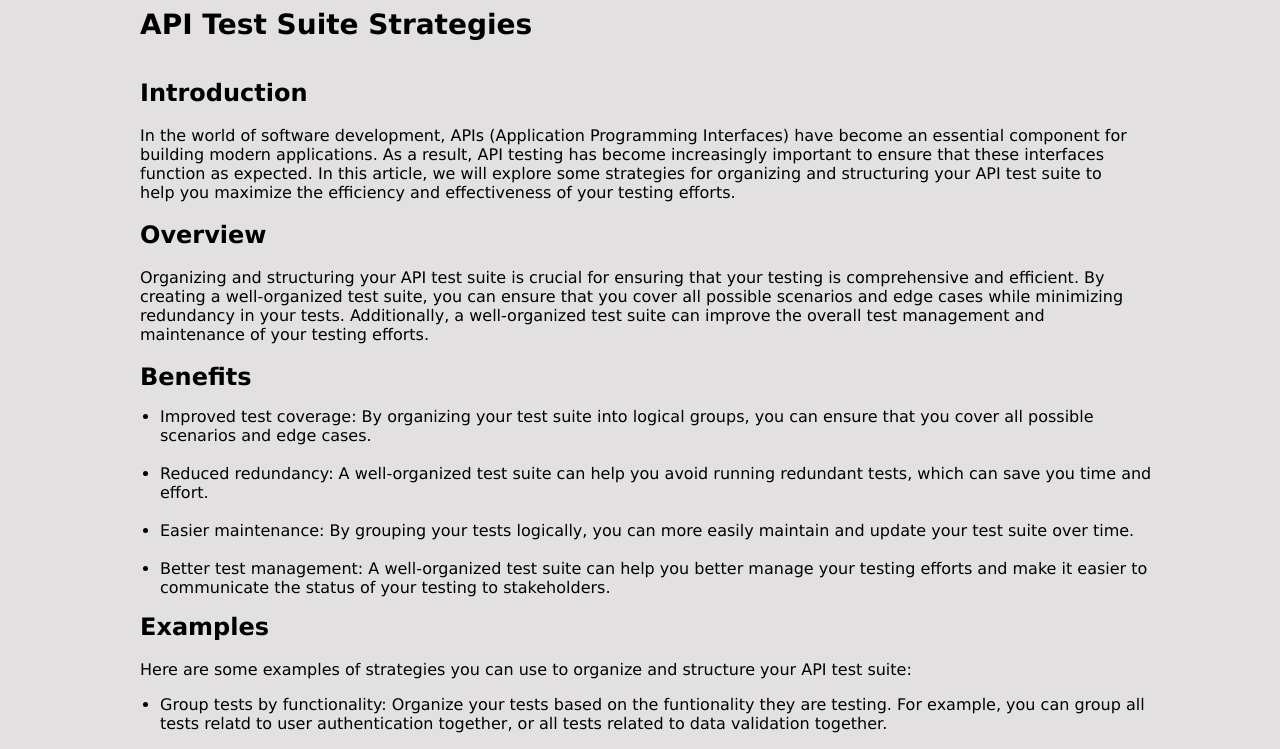
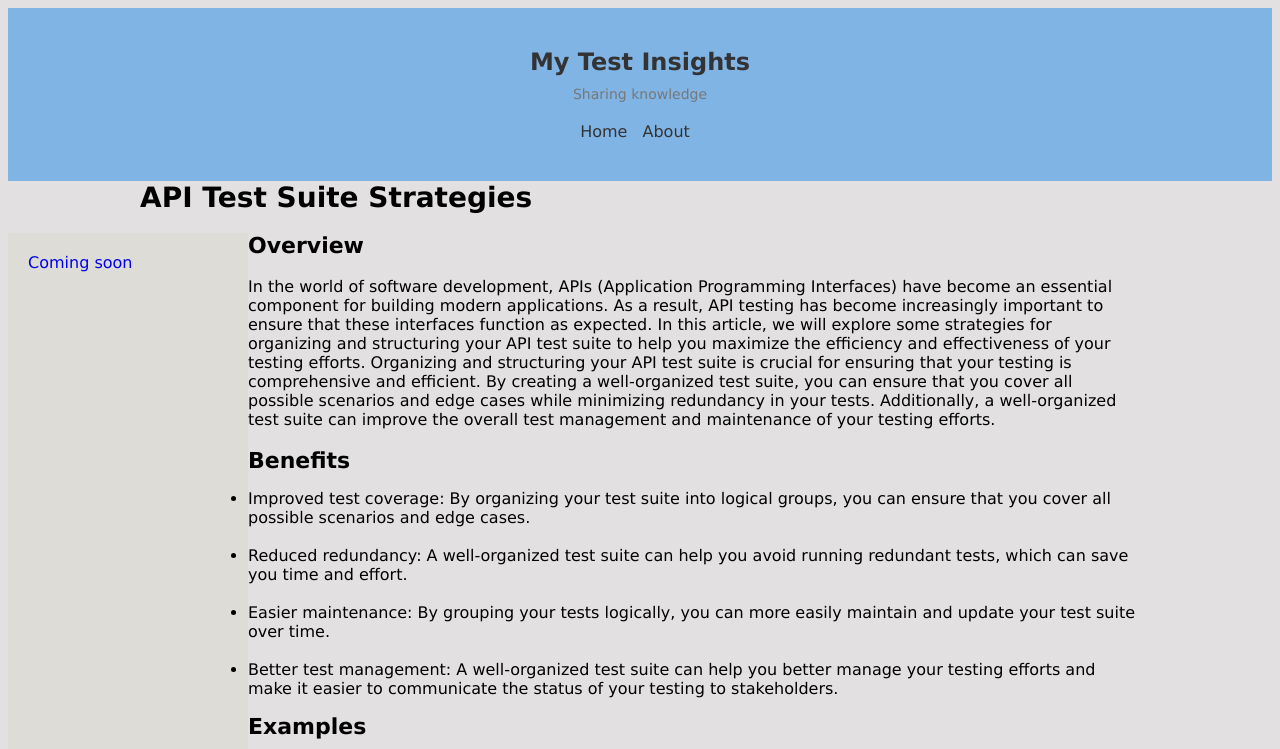
Before and after one commit to KaushikTest/api-test-suite-strategies, a plain HTML site: page index.html in a window 1280 px wide. Shown: the top 749 px of the page. Drawn offline with Linux system fonts and the light colour scheme.

Commit message:
Refactor
added github and linked in profile to github page
added a header.
added a blank about me page

```diff
--- a/index.html
+++ b/index.html
@@ -1,5 +1,6 @@
 <!DOCTYPE html>
 <html>
+
 <head>
   <title>API Test Suite Strategies</title>
   <meta charset="UTF-8">
@@ -7,86 +8,207 @@
   <style>
     /* Add your custom styles here */
     body {
+      min-height: 100vh;
       font-family: Verdana, Geneva, Tahoma, sans-serif;
       background-color: rgb(226, 224, 224);
+      /* display: flex;
+  flex-direction: column; */
     }
 
     .content {
-      max-width: 1000px; /* Adjust this value as needed */
-      margin:auto
+      max-width: 1000px;
+      /* Adjust this value as needed */
+      margin: auto;
+      /* margin-left: 220px;
+      padding: 20px; */
     }
+
     h1 {
       max-width: 1000px;
       font-size: 28px;
       font-weight: bold;
-      margin:auto
+      margin: auto
     }
+
     h2 {
       max-width: 1000px;
+      font-size: 22px;
+      font-weight: bold;
+      margin: auto
+    }
+
+    p {
+      max-width: 1000px;
+      margin: auto
+    }
+
+    word {
+      font-weight: bold;
+    }
+
+    header {
+      background-color: #80b4e5;
+      padding: 40px;
+      text-align: center;
+    }
+
+    footer {
+      background-color: #665353;
+      padding: 20px;
+      text-align: center;
+      /* margin-top: auto; */
+    }
+
+    .sidebar {
+      width: 200px;
+      height: 1600px;
+      background-color: #dddcd6;
+      padding: 20px;
+      overflow-y: auto;
+      /* Enable vertical scroll */
+      float: left;
+    }
+
+    .sidebar ul {
+      list-style-type: none;
+      padding: 0;
+      margin: 0;
+    }
+
+    .sidebar li {
+      margin-bottom: 10px;
+    }
+
+    .sidebar li a {
+      display: block;
+      text-decoration: none;
+    }
+
+    .logo {
       font-size: 24px;
       font-weight: bold;
-      margin:auto
+      color: #333;
+      margin-bottom: 10px;
     }
-    p {
-        max-width: 1000px;
-        margin:auto
+
+    .tagline {
+      font-size: 14px;
+      color: #777;
+      margin-bottom: 20px;
     }
-    word{
-        font-weight: bold;
+
+    .navigation {
+      list-style-type: none;
+      margin: 0;
+      padding: 0;
+    }
+
+    .navigation li {
+      display: inline-block;
+      margin-right: 10px;
+    }
+
+    .navigation li a {
+      text-decoration: none;
+      color: #333;
     }
   </style>
 </head>
+
 <body>
   <header>
+  <h1 class="logo">My Test Insights</h1>
+    <p class="tagline">Sharing knowledge</p>
+    <ul class="navigation">
+      <li><a href="index.html">Home</a></li>
+      <li><a href="about.html">About</a></li>
+      <!-- Add more navigation links as needed -->
+    </ul>
+  </header>
   <h1>API Test Suite Strategies</h1>
   <br>
-      <br>
-    </header>
+
+  <div class="sidebar">
+    <ul>
+      <li><a href="./index2.html">Coming soon</a></li>
+
+      <!-- Add more list items for additional pages -->
+    </ul>
+  </div>
+
+  <div class="content">
     <main>
       <article>
         <section>
-          <h2>Introduction</h2>
-          <br>
-          <p class="content">In the world of software development, APIs (Application Programming Interfaces) have become an essential component for building modern applications. As a result, API testing has become increasingly important to ensure that these interfaces function as expected. In this article, we will explore some strategies for organizing and structuring your API test suite to help you maximize the efficiency and effectiveness of your testing efforts.</p>
-        </section>
-        <br>
-        <section>
           <h2>Overview</h2>
           <br>
-          <p class="content">Organizing and structuring your API test suite is crucial for ensuring that your testing is comprehensive and efficient. By creating a well-organized test suite, you can ensure that you cover all possible scenarios and edge cases while minimizing redundancy in your tests. Additionally, a well-organized test suite can improve the overall test management and maintenance of your testing efforts.</p>
+          <p class="content">In the world of software development, APIs (Application Programming Interfaces) have become
+            an essential component for building modern applications. As a result, API testing has become increasingly
+            important to ensure that these interfaces function as expected. In this article, we will explore some
+            strategies for organizing and structuring your API test suite to help you maximize the efficiency and
+            effectiveness of your testing efforts. Organizing and structuring your API test suite is crucial for
+            ensuring that your testing is
+            comprehensive and efficient. By creating a well-organized test suite, you can ensure that you cover all
+            possible scenarios and edge cases while minimizing redundancy in your tests. Additionally, a well-organized
+            test suite can improve the overall test management and maintenance of your testing efforts.</p>
         </section>
         <br>
         <section>
           <h2>Benefits</h2>
           <ul>
-            <li class="content">Improved test coverage: By organizing your test suite into logical groups, you can ensure that you cover all possible scenarios and edge cases.</li><br>
-            <li class="content">Reduced redundancy: A well-organized test suite can help you avoid running redundant tests, which can save you time and effort.</li><br>
-            <li class="content">Easier maintenance: By grouping your tests logically, you can more easily maintain and update your test suite over time.</li><br>
-            <li class="content">Better test management: A well-organized test suite can help you better manage your testing efforts and make it easier to communicate the status of your testing to stakeholders.</li>
+            <li class="content">Improved test coverage: By organizing your test suite into logical groups, you can
+              ensure
+              that you cover all possible scenarios and edge cases.</li><br>
+            <li class="content">Reduced redundancy: A well-organized test suite can help you avoid running redundant
+              tests, which can save you time and effort.</li><br>
+            <li class="content">Easier maintenance: By grouping your tests logically, you can more easily maintain and
+              update your test suite over time.</li><br>
+            <li class="content">Better test management: A well-organized test suite can help you better manage your
+              testing efforts and make it easier to communicate the status of your testing to stakeholders.</li>
           </ul>
         </section>
 
         <section>
           <h2>Examples</h2>
           <br>
-          <p class="content">Here are some examples of strategies you can use to organize and structure your API test suite:</p>
+          <p class="content">Here are some examples of strategies you can use to organize and structure your API test
+            suite:</p>
           <ul>
-            <li class="content">Group tests by functionality: Organize your tests based on the funtionality they are testing. For example, you can group all tests relatd to user authentication together, or all tests related to data validation together.</li><br>
-            <li class="content">Group tests by HTTP method: Another way to group your tests is by the HTTP method they are testing. You can group all tests that use the GET method together. Similarly you can create other groups with HTTPS requests of POST, PUT and etc. . </li>
+            <li class="content">Group tests by functionality: Organize your tests based on the funtionality they are
+              testing. For example, you can group all tests relatd to user authentication together, or all tests related
+              to data validation together.</li><br>
+            <li class="content">Group tests by HTTP method: Another way to group your tests is by the HTTP method they
+              are
+              testing. You can group all tests that use the GET method together. Similarly you can create other groups
+              with HTTPS requests of POST, PUT and etc. . </li>
           </ul>
         </section>
 
         <section>
           <h2>Folder Pattern to follow</h2>
           <br>
-            <p class="content">Based on the above examples, you can follow any any such folder pattern which is effective. Here I am mentioning a pattern which I found appealing. I like to keep my suite more moduler and easier to maintain by having separate folders for request body, use cases and the test files.
-                Lets consider we have an add employee endpoint with POST method. In this case you can start by creating a builder class where you create object of the request body. Then you can create a set of use cases which includes methods creating instances of object having different combination of parameters. Finally you can create a test file where you
-                can call the end point with the different use cases and validate accordingly. No matter in which language you are writing your api automation test cases, this pattern stands effective. A simple overview of such a pattern is mentioned below-
+          <p class="content">Based on the above examples, you can follow any any such folder pattern which is effective.
+            Here I am mentioning a pattern which I found appealing. I like to keep my suite more moduler and easier to
+            maintain by having separate folders for request body, use cases and the test files.
+            Lets consider we have an add employee endpoint with POST method. In this case you can start by creating a
+            builder class where you create object of the request body. Then you can create a set of use cases which
+            includes methods creating instances of object having different combination of parameters. Finally you can
+            create a test file where you
+            can call the end point with the different use cases and validate accordingly. No matter in which language
+            you
+            are writing your api automation test cases, this pattern stands effective. A simple overview of such a
+            pattern
+            is mentioned below-
           <ul>
             <li class="content">main</li>
-                    <ul><li class="content"> use-cases (file having add employee methods with different combination of parameters)</li>
-                        <li class="content"> builder (class file creating the request body of the end-point )</li></ul>
-                    <li class="content">test (this contains the test file where the API requests are sent with different use-cases and responses are validated)</li>
+            <ul>
+              <li class="content"> use-cases (file having add employee methods with different combination of parameters)
+              </li>
+              <li class="content"> builder (class file creating the request body of the end-point )</li>
+            </ul>
+            <li class="content">test (this contains the test file where the API requests are sent with different
+              use-cases
+              and responses are validated)</li>
           </ul>
           </p>
         </section>
@@ -96,24 +218,60 @@
           <br>
           <p class="content">Here are some tips to help you create a well-organized and effective API test suite:</p>
           <ul>
-            <li class="content">Plan ahead: Before you start writing tests, take tiem to plan out how you want to organize your tests. Think about the different scenarios and edge cases you want to cover and how you can group your tests logically.</li><br>
-            <li class="content">Keep your test suite small: Start with small and avoid writing redundant tests and initially focus on the most critical scenarios.</li><br>
-            <li class="content">Use descriptive test names: Use descriptive names for your tests that clearly communicate what the test is testing. This will make it easier to understand the purpose of each tests and also help you avoid redundant tests.</li>
+            <li class="content">Plan ahead: Before you start writing tests, take tiem to plan out how you want to
+              organize
+              your tests. Think about the different scenarios and edge cases you want to cover and how you can group
+              your
+              tests logically.</li><br>
+            <li class="content">Keep your test suite small: Start with small and avoid writing redundant tests and
+              initially focus on the most critical scenarios.</li><br>
+            <li class="content">Use descriptive test names: Use descriptive names for your tests that clearly
+              communicate
+              what the test is testing. This will make it easier to understand the purpose of each tests and also help
+              you
+              avoid redundant tests.</li>
           </ul>
         </section>
 
         <section>
           <h2>Challenges</h2>
           <br>
-          <p class="content">Organizing and structuring your API test suite can be challenging, especially as your test suite grows in size and complexity. Some of the challenges you may face include:</p>
+          <p class="content">Organizing and structuring your API test suite can be challenging, especially as your test
+            suite grows in size and complexity. Some of the challenges you may face include:</p>
           <ul>
-            <li class="content">Balancing test coverage and test speed: You may need to balance the need for comprehensive test coverage with the need to run your tests quickly.</li><br>
-            <li class="content">Managing dependencies: As your tests suite grows, you may need to manage dependencies between tests to ensure that they can be run independently of each other.</li><br>
-            <li class="content">Maintaining your test suite over time: As your API and appliation change over time, you will need to update and maintain your test suite to ensure that it continues to provide adequate coverage.</li>
+            <li class="content">Balancing test coverage and test speed: You may need to balance the need for
+              comprehensive
+              test coverage with the need to run your tests quickly.</li><br>
+            <li class="content">Managing dependencies: As your tests suite grows, you may need to manage dependencies
+              between tests to ensure that they can be run independently of each other.</li><br>
+            <li class="content">Maintaining your test suite over time: As your API and appliation change over time, you
+              will need to update and maintain your test suite to ensure that it continues to provide adequate coverage.
+            </li>
           </ul>
         </section>
 
         <section>
           <h2>Conclusion</h2>
           <br>
-          <p class="content">Organizing and structuring your API test suite is a critical aspect of ensuring that your testing efforts are efficient and effective. By following some of the strategeis and tips outlines in this article, you can create a well-organized test suite that covers all necessary scenarios, reduces redundancy, and improves the overall management and maintenance of your testing efforts. Take the time to plan and implement a solid test suite structure, and you'll be well on your way to achieving more effecting API testing.</p>
+          <p class="content">Organizing and structuring your API test suite is a critical aspect of ensuring that your
+            testing efforts are efficient and effective. By following some of the strategeis and tips outlined in this
+            article, you can create a well-organized test suite that covers all necessary scenarios, reduces redundancy,
+            and improves the overall management and maintenance of your testing efforts. Take the time to plan and
+            implement a solid test suite structure, and you'll be well on your way to achieving more effecting API
+            testing.
+          </p>
+        </section>
+    </main>
+  </div>
+
+  <footer>
+    <p><a href="https://github.com/KaushikTest" title="Checkout my Github profile"><img src="./github-mark-white.png"
+          style="width:30px;height:30px;"></a>&nbsp;&nbsp;
+      <a href="https://www.linkedin.com/in/kaushik-chetlur/" title="Connect with me in LinkedIn"><img src="./LI-In-Bug.png"
+          style="width:30px;height:30px;"></a>
+    </p>
+  </footer>
+
+</body>
+
+</html>
```
Also changed, not shown: about.html (added, +139 -0 lines), LI-In-Bug.png (added), github-mark-white.png (added). Lines whose indentation alone changed are shown as unchanged.
